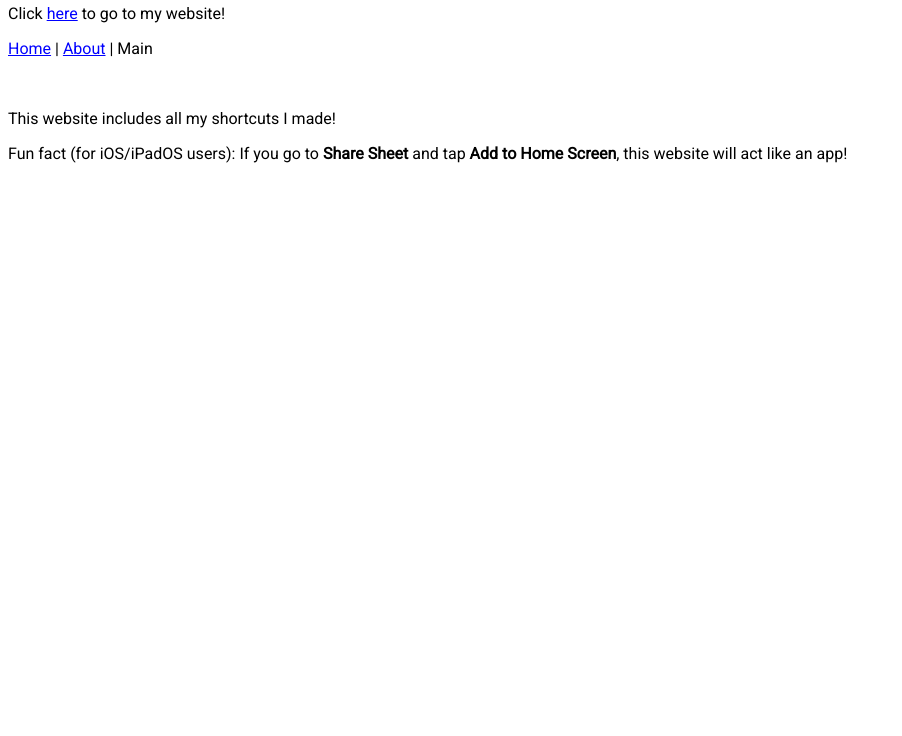
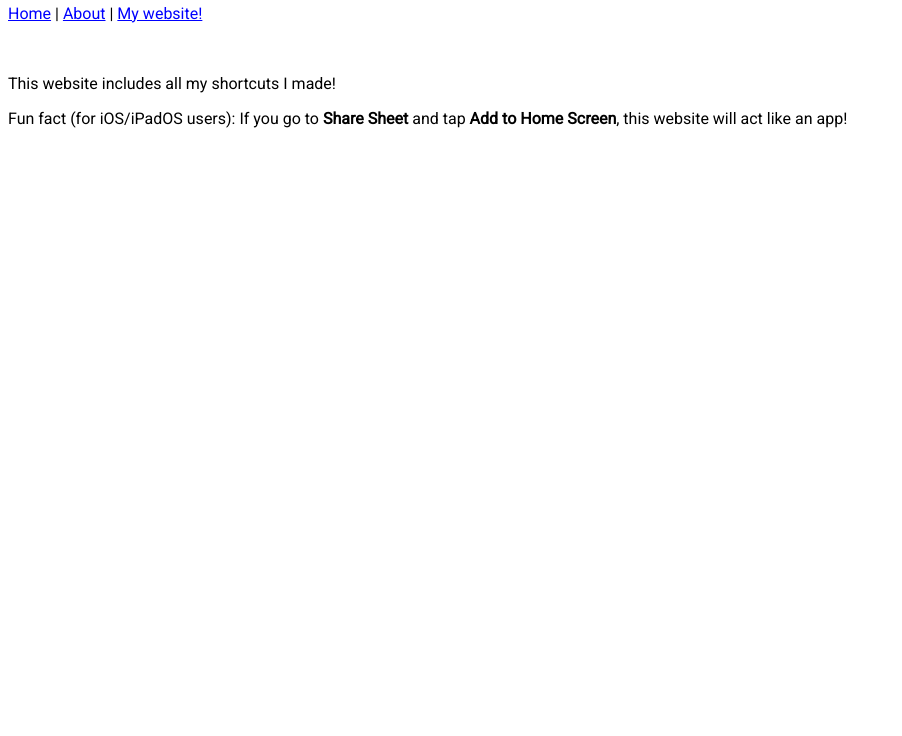
Before and after one commit to AttaTechyKid/ios-shortcuts, a plain HTML site: page about.html in a window 1280 px wide. Shown: the part 64-800 px from the top of the page, without its empty margins (0-902 px from the left). Drawn offline with Linux system fonts and the light colour scheme.

Commit message:
made my website button and removed previous 'go to my website' link.

```diff
--- a/about.html
+++ b/about.html
@@ -17,8 +17,7 @@
 </head>
 <body>
     <h2>AttaTechyKid's Shortcut Hub</h2>
-    <p>Click <a href="http://attatechykid.github.io" target="_blank">here</a> to go to my website!</p>
-    <p><a href="index.html">Home</a> | <a href="about.html">About</a> | Main</p>
+    <p><a href="index.html">Home</a> | <a href="about.html">About</a> | <a href="http://attatechykid.github.io" target="_blank">My website!</a></p>
     <br>
     <p>This website includes all my shortcuts I made!</p>
 <div class="fact-hs">Fun fact (for iOS/iPadOS users): If you go to <b>Share Sheet</b> and tap <b>Add to Home Screen</b>, this website will act like an app!</div>
```
Also changed, not shown: index.html (+1 -2 lines).
